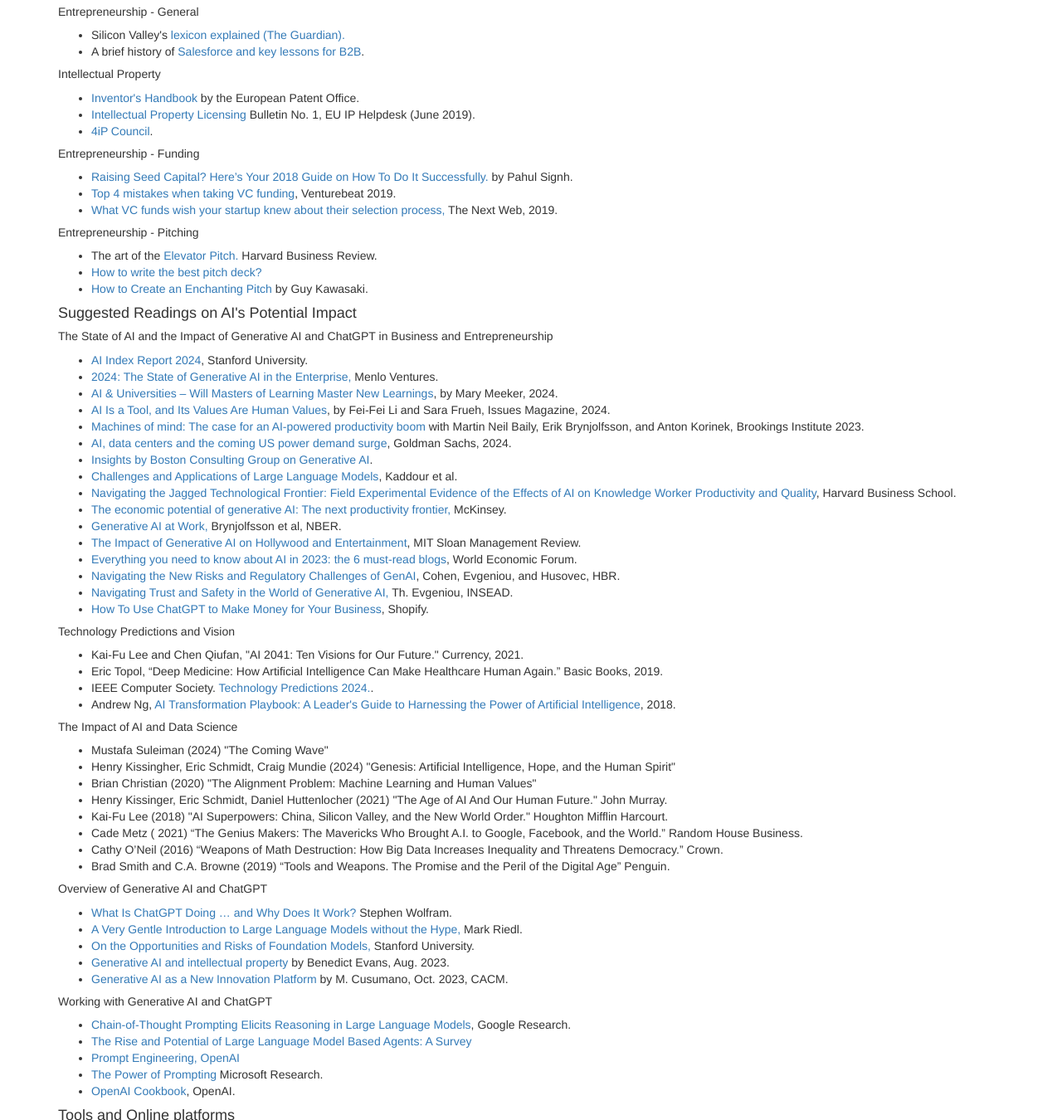
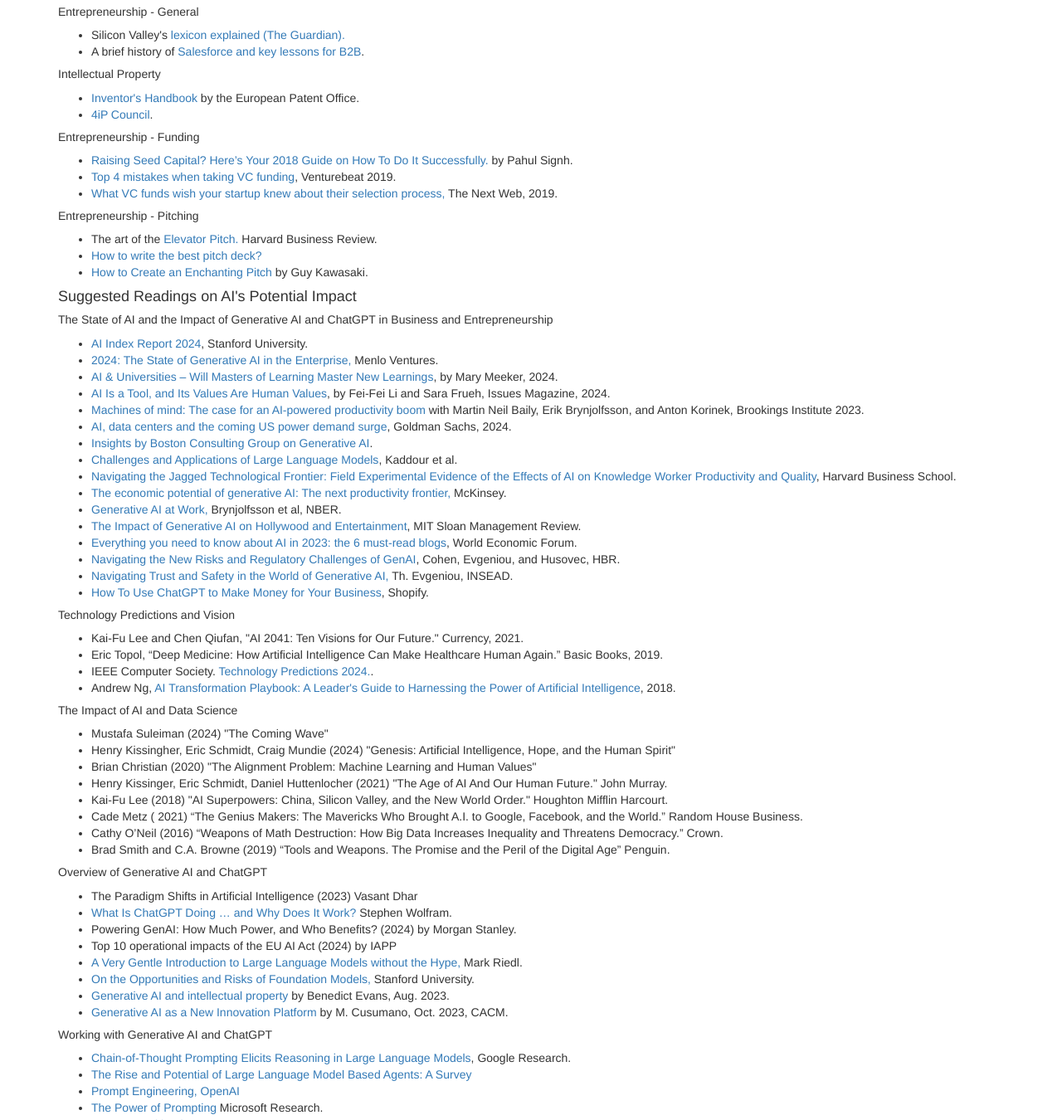
Before and after one commit to dikaiakos/mai622, a website: page resources.html in a window 1280 px wide. Shown: the part 1050-2400 px from the top of the page at 83% size. Drawn offline with nearby package versions, Linux system fonts and the light colour scheme.

Commit message:
added readings

```diff
--- a/resources.html
+++ b/resources.html
@@ -196,12 +196,8 @@
     </ul>
     <h5>Intellectual Property</h5>
     <ul>
-        <li><a href="https://www.epo.org/learning-events/materials/inventors-handbook/introduction.html"
+        <li><a href="https://www.epo.org/en/learning/learning-resources-profile/business-and-ip-managers/inventors-handbook"
                target="_blank">Inventor's Handbook</a> by the European Patent Office.
-        </li>
-        <li><a href="https://www.iprhelpdesk.eu/sites/default/files/newsdocuments/bulletin/01/IP-H_b01_titel.html"
-               target="_blank">Intellectual
-            Property Licensing</a> Bulletin No. 1, EU IP Helpdesk (June 2019).
         </li>
         <li><a href="https://www.4ipcouncil.com/4smes" target="_blank">4iP Council</a>.</li>
     </ul>
@@ -295,9 +291,12 @@
 
     <h5>Overview of Generative AI and ChatGPT</h5>
     <ul>
+        <li>The Paradigm Shifts in Artificial Intelligence (2023) Vasant Dhar</li>
         <li><a href="https://writings.stephenwolfram.com/2023/02/what-is-chatgpt-doing-and-why-does-it-work/"
                target="_blank">What Is ChatGPT Doing … and Why Does It Work?</a> Stephen Wolfram.
         </li>
+        <li>Powering GenAI: How Much Power, and Who Benefits? (2024) by Morgan Stanley.</li>
+        <li>Top 10 operational impacts of the EU AI Act (2024) by IAPP</li>
         <li><a href="https://mark-riedl.medium.com/a-very-gentle-introduction-to-large-language-models-without-the-hype-5f67941fa59e" target="_blank">A Very Gentle Introduction to Large Language Models without the Hype,</a> Mark Riedl.</li>
         <li><a href="https://fsi.stanford.edu/publication/opportunities-and-risks-foundation-models" target="_blank">On the Opportunities and Risks of Foundation Models,</a>  Stanford University.</li>
         <li><a href="https://www.ben-evans.com/benedictevans/2023/8/27/generative-ai-ad-intellectual-property" target="_blank">Generative AI and intellectual property</a> by
@@ -422,7 +421,7 @@
         <li><a href="https://e-courses.epo.org/" target="_blank">European Patent Office (EPO) e-Learning centre.</a>
         </li>
         <li><a href="http://www.iprhelpdesk.eu/Library" target="_blank">European IP Helpdesk</a> Library.</li>
-        <li><a href="https://www.epo.org/learning-events/materials/inventors-handbook.html" target="_blank">Inventors'
+        <li><a href="https://www.epo.org/en/learning/learning-resources-profile/business-and-ip-managers/inventors-handbook" target="_blank">Inventors'
             handbook</a>, European Patent Office.
         </li>
         <li><a href="https://entrepreneurshandbook.co/" target="_blank">Entrepreneurs' handbook.</a></li>
```
